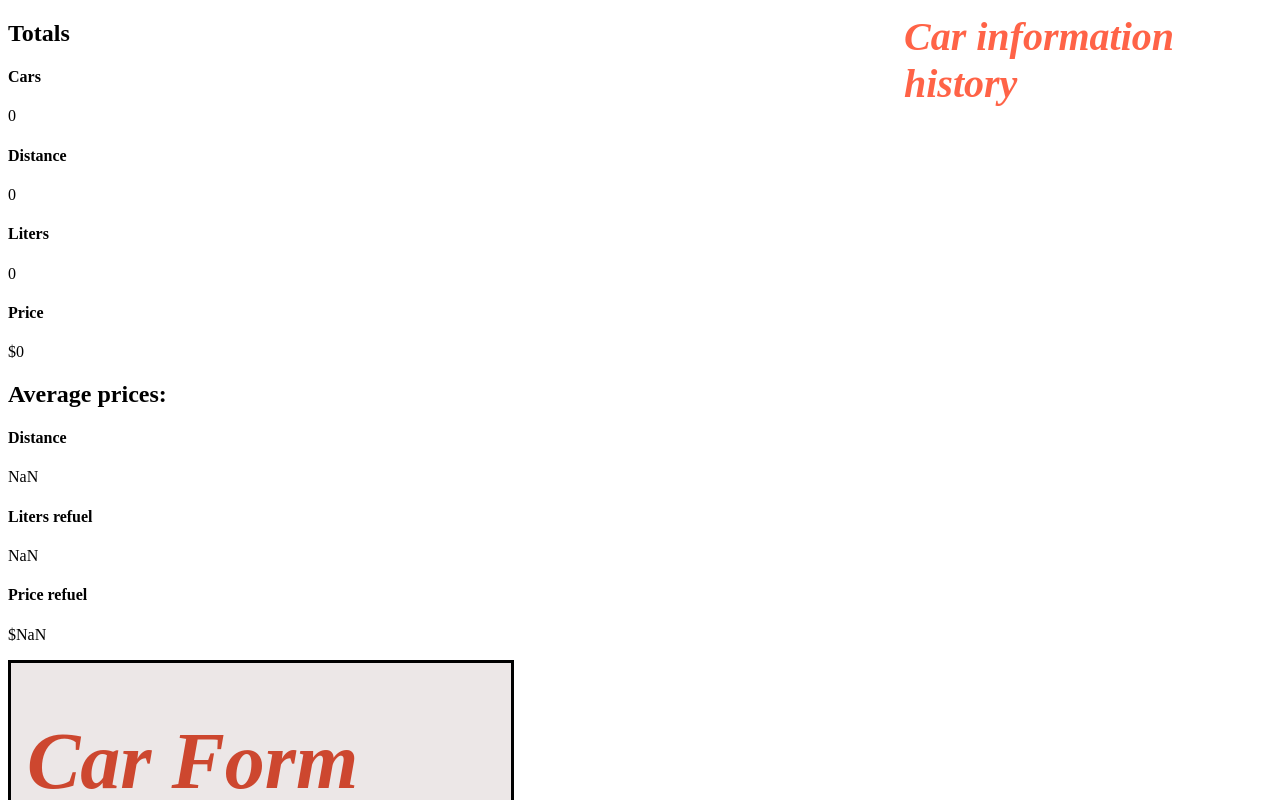
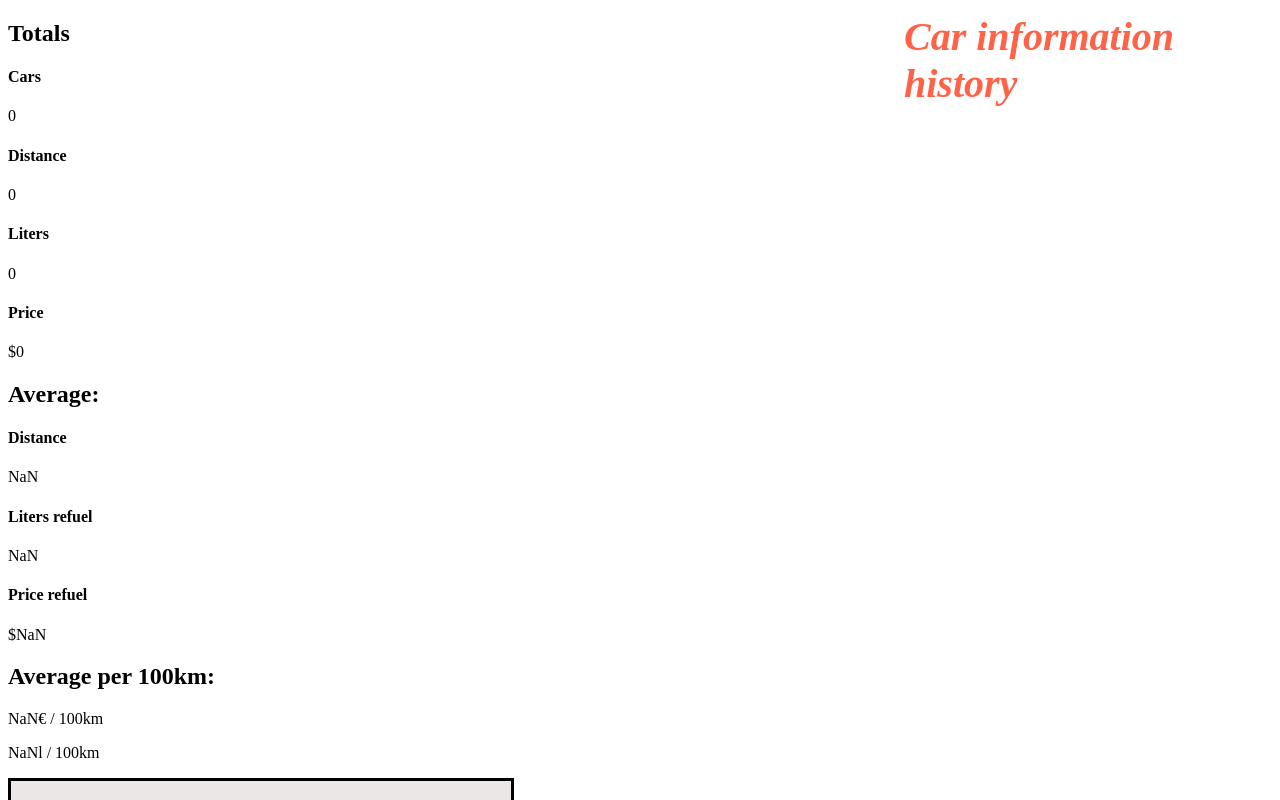
Before and after one commit to otto-laitinen/gas-tracker, a React (Create React App) app: page / in a window 1280 px wide. Shown: the top 800 px of the page. Built offline with nearby package versions, Linux system fonts and the light colour scheme.

Commit message:
averages per 100

```diff
--- a/src/components/TotalStats.js
+++ b/src/components/TotalStats.js
@@ -21,6 +21,10 @@ export const TotalStats = () => {
   const priceAverage2 = (prices2.reduce((acc, item) => (acc += item), 0) / prices2.length).toFixed(2)
   const priceAverage3 = (prices3.reduce((acc, item) => (acc += item), 0) / prices3.length).toFixed(2)
 
+  // Consumption and price per 100km (of all cars combined)
+  const pricePerHundredKm = (priceTotal / distanceTotal * 100).toFixed(2);
+  const litersPerHundredKm = (litersTotal / distanceTotal * 100).toFixed(2);
+
   return (
     <div>
             <h2>Totals</h2>
@@ -33,7 +37,7 @@ export const TotalStats = () => {
             <h4>Price</h4>
             <p classname="">${priceTotal}</p>
 
-            <h2>Average prices:</h2>
+            <h2>Average:</h2>
             <h4>Distance</h4>
             <p className="">{priceAverage1}</p>
             <h4>Liters refuel</h4>
@@ -41,6 +45,10 @@ export const TotalStats = () => {
             <h4>Price refuel</h4>
             <p className="">${priceAverage3}</p>
 
+            <h2>Average per 100km:</h2>
+            <p>{pricePerHundredKm}€ / 100km</p>
+            <p>{litersPerHundredKm}l / 100km</p>
+
 
     </div>
   )
```
